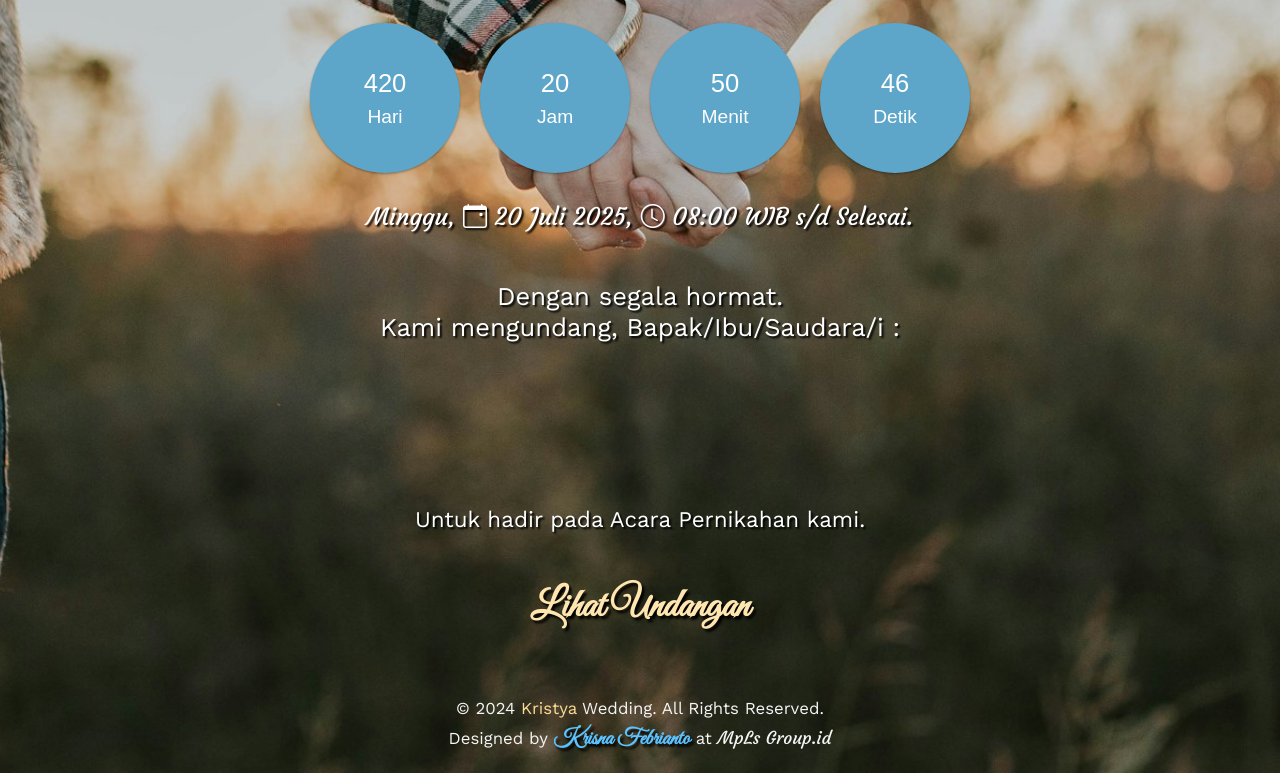
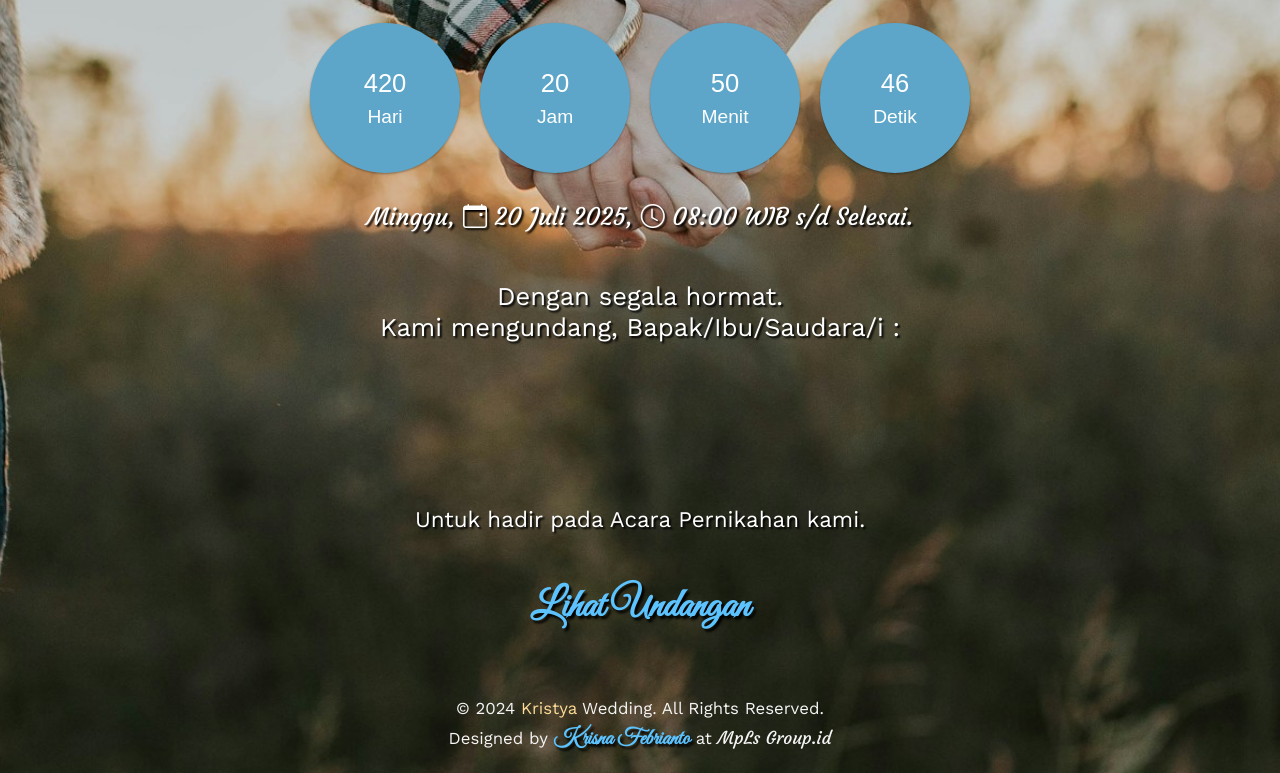
Before and after one commit to serverkrisshy/serverkrisshy.github.io, a plain HTML site: page index.html in a window 1280 px wide. In both pictures the pointer is over the link "Lihat Undangan". Shown: the part 600-1373 px from the top of the page. Drawn offline with nearby package versions, Linux system fonts and the light colour scheme; some packages are replaced by stand-ins of ours; a script that the page names is missing; a web font is replaced by a local one.

Commit message:
Update Warna

```diff
--- a/src/style/style.css
+++ b/src/style/style.css
@@ -112,8 +112,8 @@ body {
 }
 
 .hero a:hover {
-  background-color: var(--primary);
-  color: var(--secondary);
+  /* background-color: var(--primary); */
+  color: var(--primary);
 }
 
 .footer {
```
